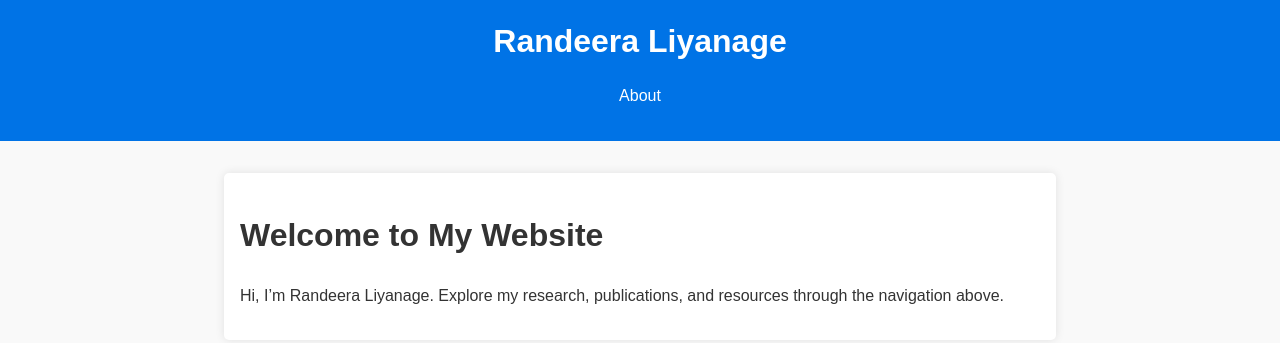
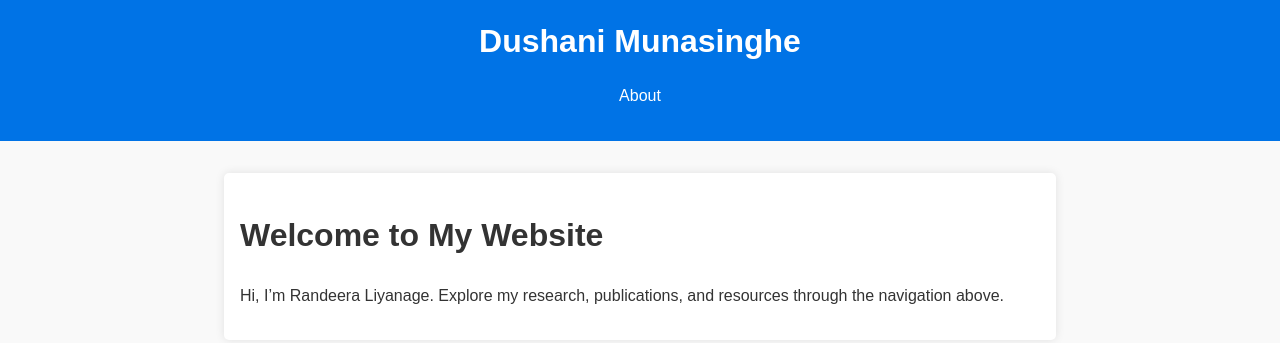
Before and after one commit to dushanimunasinghe/dushanimunasinghe.github.io, a Jekyll site: the page built from index.md, in a window 1280 px wide. Shown: the top 343 px of the page. Built offline with Jekyll 4.4.1, drawn with Linux system fonts in a browser that asks for light colours.

Commit message:
Update _config.yml

```diff
--- a/_config.yml
+++ b/_config.yml
@@ -1,4 +1,4 @@
-title: Randeera Liyanage
+title: Dushani Munasinghe
 #logo: /assets/img/CVPhoto2024Jan.png
 #description: text below image
 #show_downloads: true
```
